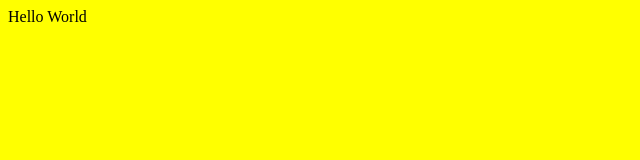
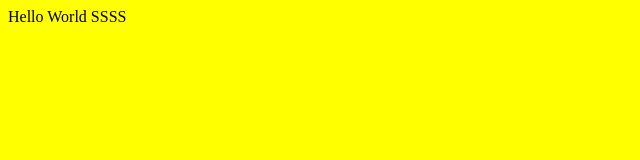
Before and after one commit to Voitko-Viacheslav/rsschool-cv, a plain HTML site: page index.html in a window 1280 px wide. Shown: the full height of the page, 0-640 px from the left. Drawn offline with Linux system fonts and the light colour scheme.

Commit message:
feat: change index.html

```diff
--- a/index.html
+++ b/index.html
@@ -8,6 +8,6 @@
     <link rel="stylesheet" href="/rsschool-cv/style.css">
 </head>
 <body>
-    Hello World
+    Hello World SSSS
 </body>
 </html>
```
